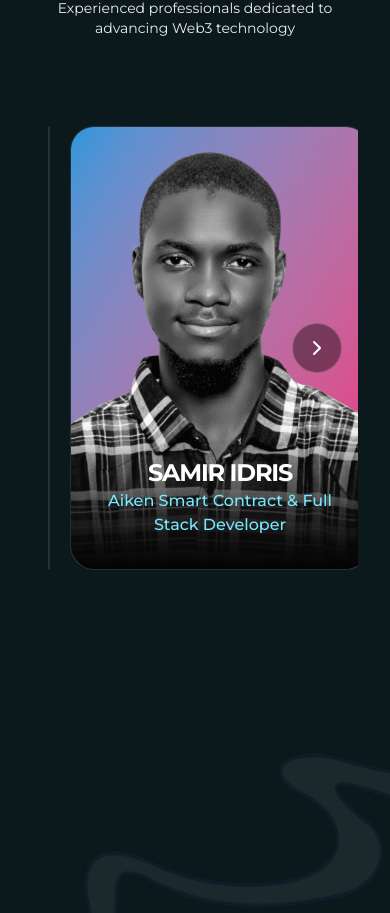
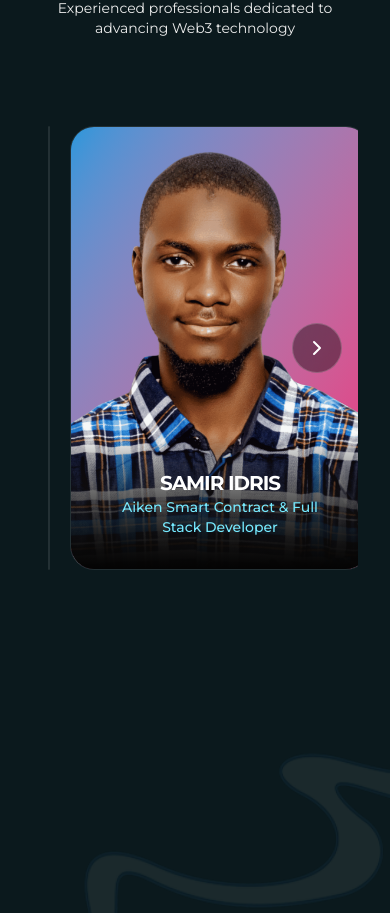
Before and after one commit to TechMartins72/lucentlabs-website-new, a Next.js app: page / in a window 390 px wide. Shown: the part 4894-5807 px from the top of the page. Built offline with nearby package versions, Linux system fonts and the light colour scheme.

Commit message:
adjust hero section

```diff
--- a/src/app/components/HeroSection.tsx
+++ b/src/app/components/HeroSection.tsx
@@ -152,7 +152,7 @@ const HeroSection = () => {
             </section>
 
             {/* IMAGE SECTION */}
-            <section ref={imageRef}>
+            <section ref={imageRef} className="h-fit">
               <Image
                 src={"/heroimage.png"}
                 alt="hero_illustration"
--- a/src/app/components/ImageFrame.tsx
+++ b/src/app/components/ImageFrame.tsx
@@ -111,7 +111,7 @@ const ImageFrame = () => {
                     alt={member.name}
                     fill
                     sizes="(max-width: 768px) 300px, 600px"
-                    className="object-cover object-top grayscale hover:grayscale-0 transition-all duration-700"
+                    className="object-cover object-top md:grayscale hover:grayscale-0 transition-all duration-300"
                   />
                 </div>
                 <div className="overlay"></div>
@@ -123,10 +123,12 @@ const ImageFrame = () => {
                       : "opacity-100 translate-y-0"
                   } transition-all duration-300 w-full absolute z-50 bottom-0 left-0 flex flex-col items-center p-8 bg-linear-to-t from-black/90 via-black/40 to-transparent`}
                 >
-                  <h4 className="font-bold uppercase text-2xl tracking-tighter">
+                  <h4 className="font-bold uppercase text-xl md:text-2xl tracking-tighter">
                     {member.name}
                   </h4>
-                  <p className="text-[#76EAFF] font-medium">{member.role}</p>
+                  <p className="text-sm md:text-md text-[#76EAFF] font-medium">
+                    {member.role}
+                  </p>
                 </div>
 
                 {/* Expanded Content (Details) */}
@@ -145,7 +147,7 @@ const ImageFrame = () => {
                     {/* Details side */}
                     <div className="w-full md:w-[60%] h-full bg-black/40 backdrop-blur-md p-6 md:p-10 flex flex-col justify-center gap-6 text-left">
                       <div className="space-y-1">
-                        <h4 className="text-3xl font-bold uppercase leading-tight">
+                        <h4 className="text-2xl md:text-3xl font-bold uppercase leading-tight">
                           {member.name}
                         </h4>
                         <p className="text-md text-[#76EAFF] font-semibold">
--- a/src/app/components/ProductsAndSolution.tsx
+++ b/src/app/components/ProductsAndSolution.tsx
@@ -22,7 +22,7 @@ const ProductsAndSolution = () => {
             y: 100,
             scale: 0.9,
             duration: 0.8,
-            delay: index * 0.2,
+            delay: index * 0.1,
             ease: "power3.out",
             scrollTrigger: {
               trigger: card,
```
